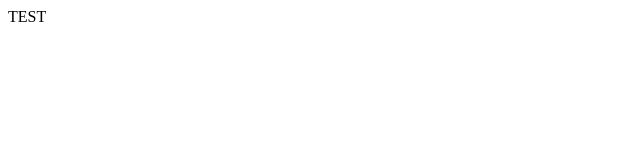
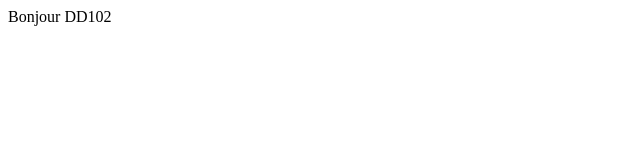
Before and after one commit to AMMARIOmar/appC-, a plain HTML site: page index.html in a window 1280 px wide. Shown: the full height of the page, 0-640 px from the left. Drawn offline with Linux system fonts and the light colour scheme.

Commit message:
Chngemet de msg

```diff
--- a/index.html
+++ b/index.html
@@ -6,6 +6,6 @@
     <title>Document</title>
 </head>
 <body>
-    TEST
+    Bonjour DD102
 </body>
 </html>
```
